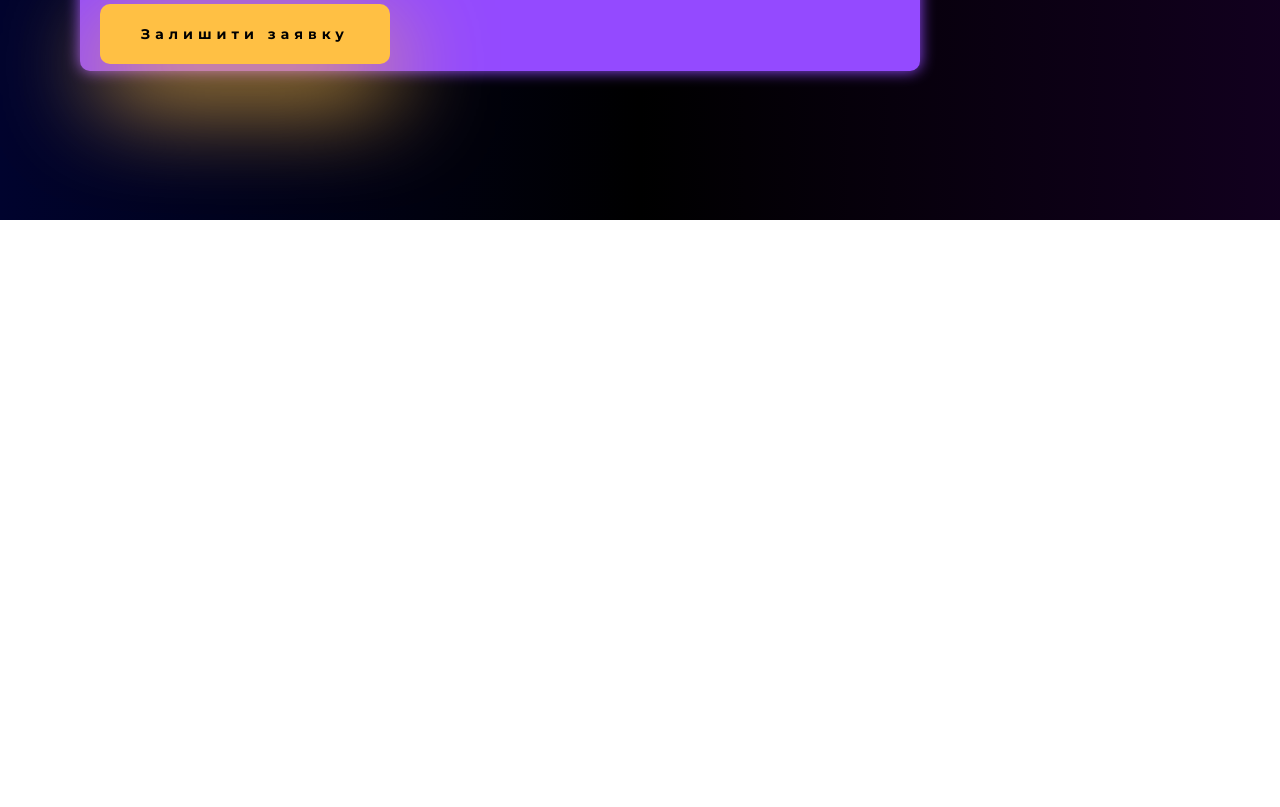
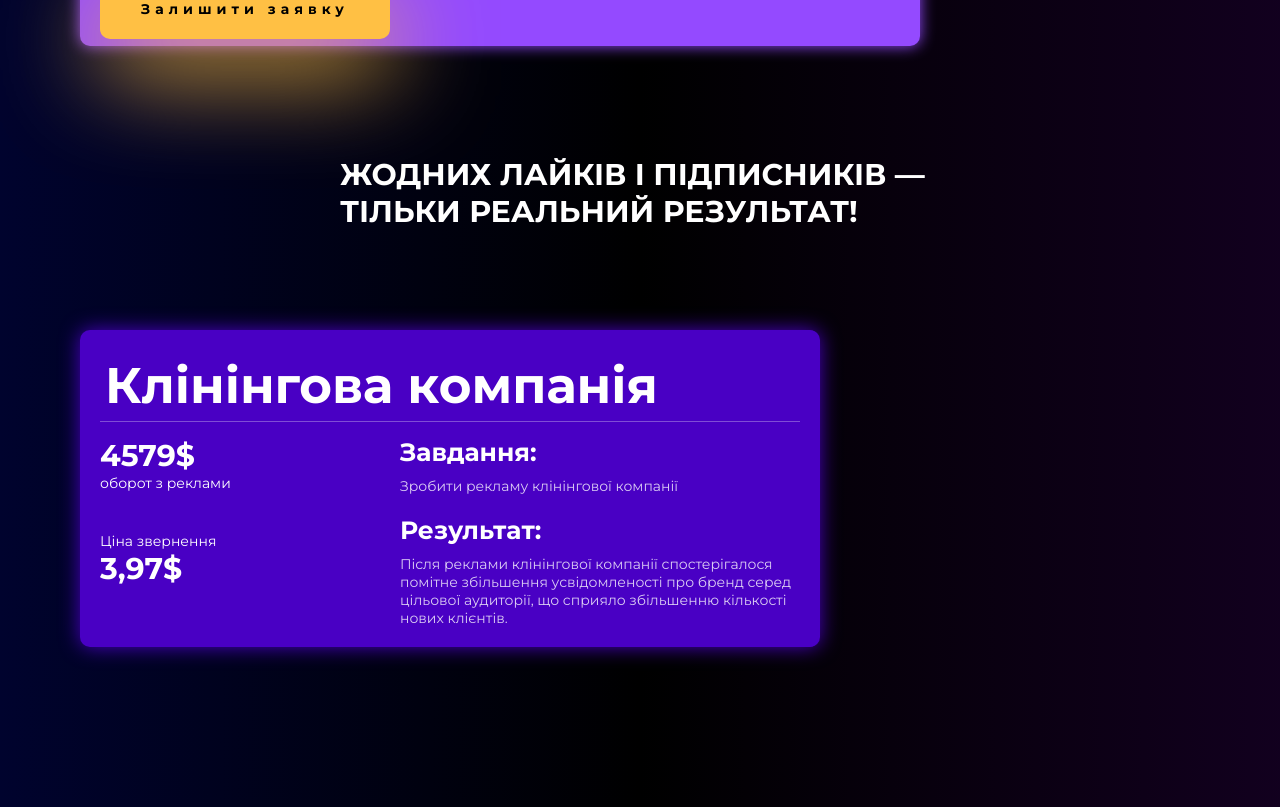
Before and after one commit to Nimarchik/StroichTarget.github.io, a plain HTML site: page index.html in a window 1280 px wide. Shown: the part 580-1387 px from the top of the page. Before the commit the page ends 800 px from the top, so only its background shows below. Drawn offline with nearby package versions, Linux system fonts and the light colour scheme.

Commit message:
added code

```diff
--- a/css/styles.css
+++ b/css/styles.css
@@ -157,6 +157,10 @@ p {
     flex-grow: 1;
 }
 
+.top {
+    padding: 50px 0;
+}
+
 .top_content-list {
     display: grid;
     width: 650px;
@@ -175,13 +179,6 @@ p {
 .top_content-svg {
     width: 50px;
     height: 50px;
-}
-
-
-.top_content {
-    position: relative;
-    top: 50%;
-    transform: translate(0, 15%);
 }
 
 .top_content-group {
@@ -247,6 +244,82 @@ p {
     transition: all .4s;
 }
 
+.result_content {
+    padding: 60px 0;
+}
+
+.result_cart {
+    width: 700px;
+    padding: 20px;
+    background-color: #4900C4;
+    border-radius: 10px;
+    box-shadow: 0 0 20px #4900C4;
+}
+
+.result_title {
+    width: 600px;
+    margin: 0 auto 100px;
+    font-size: 30px;
+}
+
+.result_cart-title {
+    font-size: 50px;
+    padding: 5px;
+    margin-bottom: 15px;
+    border-bottom: 1px solid rgba(255, 255, 255, .3);
+}
+
+.result_group {
+    display: flex;
+    gap: 15px;
+}
+
+.task_list,
+.price-list {
+    display: flex;
+    flex-direction: column;
+    gap: 20px;
+}
+
+.price-list {
+    width: 300px;
+}
+
+.circulation {
+    width: 150px;
+}
+
+.circulation b {
+    font-size: 30px;
+}
+
+.task_title {
+    margin-bottom: 10px;
+}
+
+.task_title {
+    font-size: 25px;
+}
+
+.task-text {
+    opacity: .8;
+    width: 400px;
+}
+
+
+
+
+
+
+
+
+
+
+
+
+
+
+
 .footer {
     height: 100px;
 }
--- a/index.html
+++ b/index.html
@@ -140,8 +140,9 @@ c32 155 34 147 -27 147 -43 0 -50 2 -45 18 3 9 8 29 12 45 l6 27 169 0 c137 0
         </header>
 
         <main class="main">
-            <section class="top">
-                <div class="container">
+            <div class="container">
+                <section class="top">
+
                     <div class="top_content">
                         <div data-aos="zoom-in-right">
                             <div class="top_content-group">
@@ -506,8 +507,50 @@ c32 155 34 147 -27 147 -43 0 -50 2 -45 18 3 9 8 29 12 45 l6 27 169 0 c137 0
                             </div>
                         </div>
                     </div>
-                </div>
-            </section>
+                </section>
+
+
+
+                <sections class="result">
+                    <div class="result_content">
+                        <h2 class="result_title">ЖОДНИХ ЛАЙКІВ І ПІДПИСНИКІВ —
+                        ТІЛЬКИ РЕАЛЬНИЙ РЕЗУЛЬТАТ!</h2>
+                        <div data-aos="fade-right">
+                            <div class="result_cart">
+                                <h3 class="result_cart-title">Клінінгова компанія</h3>
+                                <div class="result_group">
+
+                                    <ul class="price-list">
+                                        <li class="price-list-item">
+                                            <p class="circulation"><b>4579$</b> оборот з реклами</p>
+                                        </li>
+                                        <li class="price-list-item">
+                                            <p class="requests"></p>
+                                        </li>
+                                        <li class="price-list-item">
+                                            <p class="circulation">Ціна звернення <b>3,97$</b></p>
+                                        </li>
+                                    </ul>
+
+                                    <ul class="task_list">
+                                        <li class="task_list-item">
+                                            <h4 class="task_title">Завдання:</h4>
+                                            <p class="task-text">Зробити рекламу клінінгової компанії</p>
+                                        </li>
+                                        <li class="task_list-item">
+                                            <h4 class="task_title">Результат:</h4>
+                                            <p class="task-text">Після реклами клінінгової компанії спостерігалося
+                                                помітне
+                                                збільшення усвідомленості про бренд серед цільової аудиторії, що сприяло
+                                                збільшенню кількості нових клієнтів.</p>
+                                        </li>
+                                    </ul>
+                                </div>
+                            </div>
+                        </div>
+                    </div>
+                </sections>
+            </div>
         </main>
 
         <footer class="footer">
```
